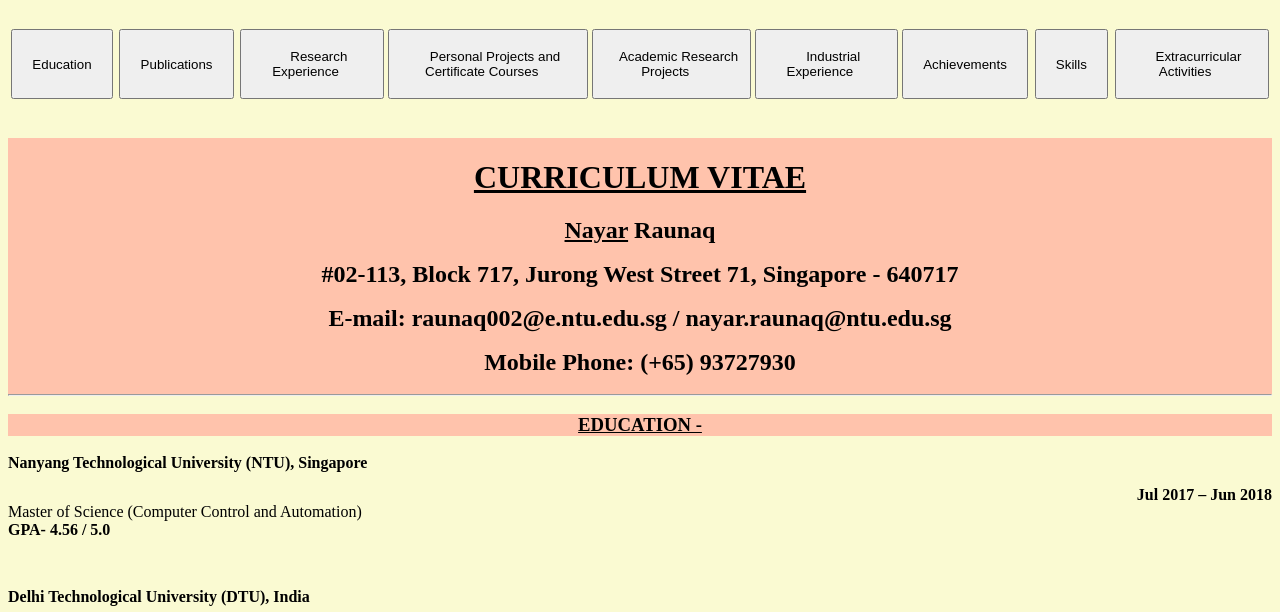
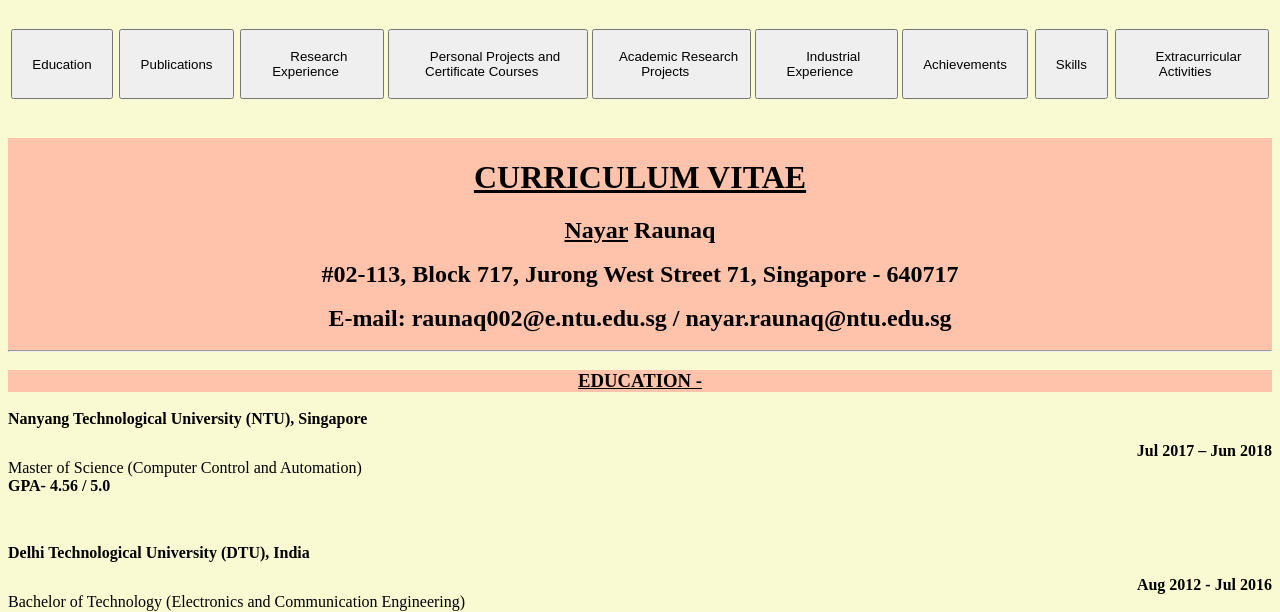
Before and after one commit to raunaqnayar/resume, a Flask app: page / in a window 1280 px wide. Shown: the top 612 px of the page. Run offline with Flask 2, Linux system fonts and the light colour scheme.

Commit message:
small change

```diff
--- a/templates/index.html
+++ b/templates/index.html
@@ -41,7 +41,6 @@
 <h2 class='begin'><u>Nayar</u> Raunaq</h2>
 <h2 class='begin'>#02-113, Block 717, Jurong West Street 71, Singapore - 640717</h2>
 <h2 class='begin'>E-mail: raunaq002@e.ntu.edu.sg / nayar.raunaq@ntu.edu.sg </h2>
-<h2 class='begin'>Mobile Phone: (+65) 93727930 </h2>
 <hr>
 </div>
 <h3 id='education' class='subsection'><u>EDUCATION -</u></h3>
```
